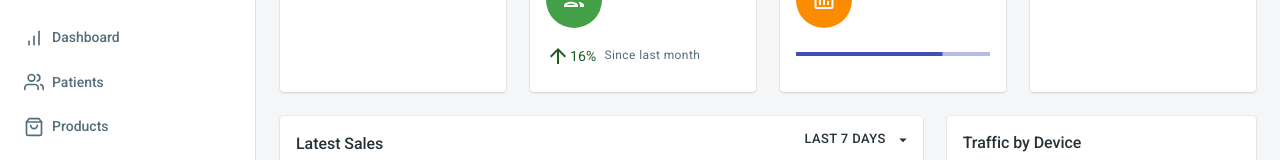
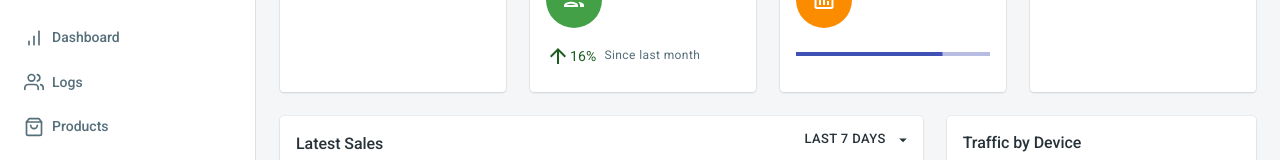
Before and after one commit to OsalaV/React-template, a React (Create React App) app: page /app/dashboard in a window 1280 px wide. Shown: the part 211-371 px from the top of the page. Built offline with nearby package versions, Linux system fonts and the light colour scheme.

Commit message:
change the menu item

```diff
--- a/src/layouts/DashboardLayout/NavBar/index.js
+++ b/src/layouts/DashboardLayout/NavBar/index.js
@@ -39,7 +39,7 @@ const items = [
   {
     href: '/app/patients',
     icon: UsersIcon,
-    title: 'Patients'
+    title: 'Logs'
   },
   {
     href: '/app/products',
```
